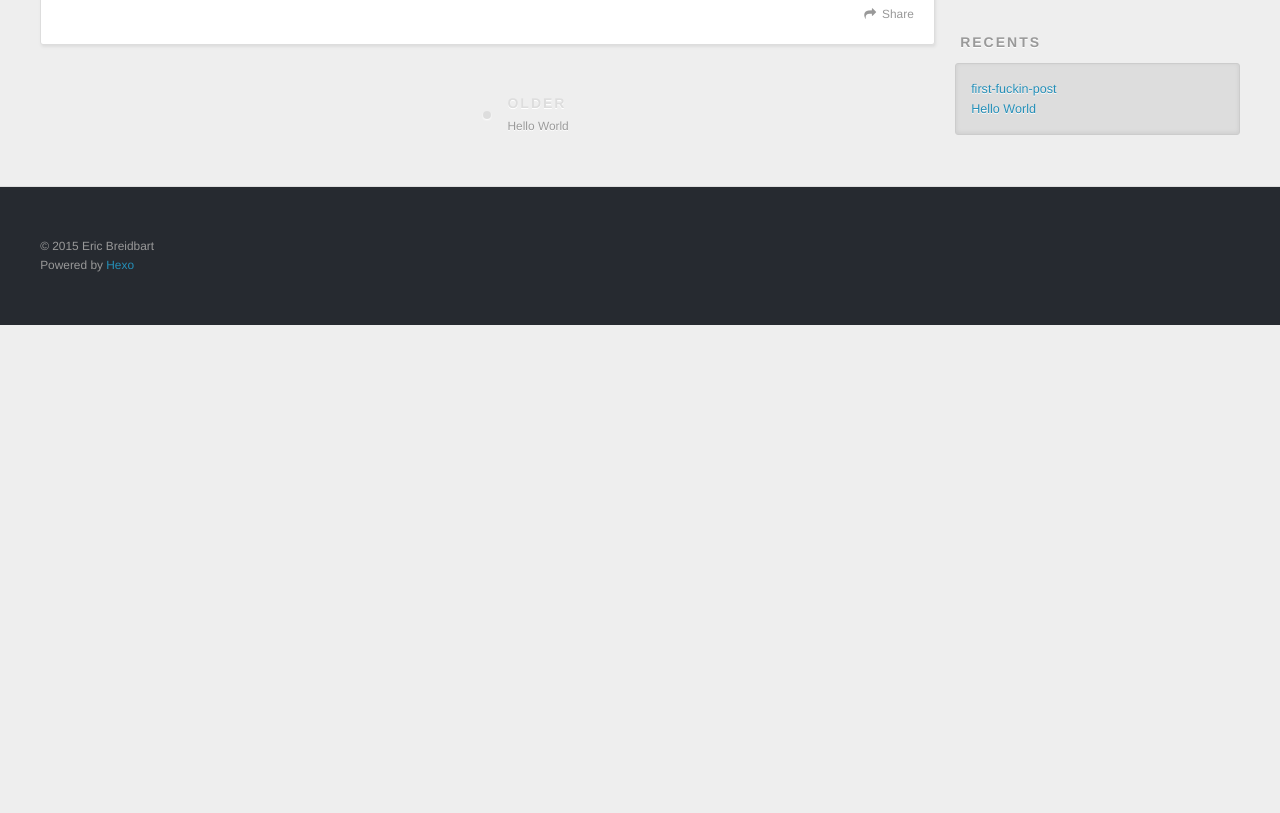
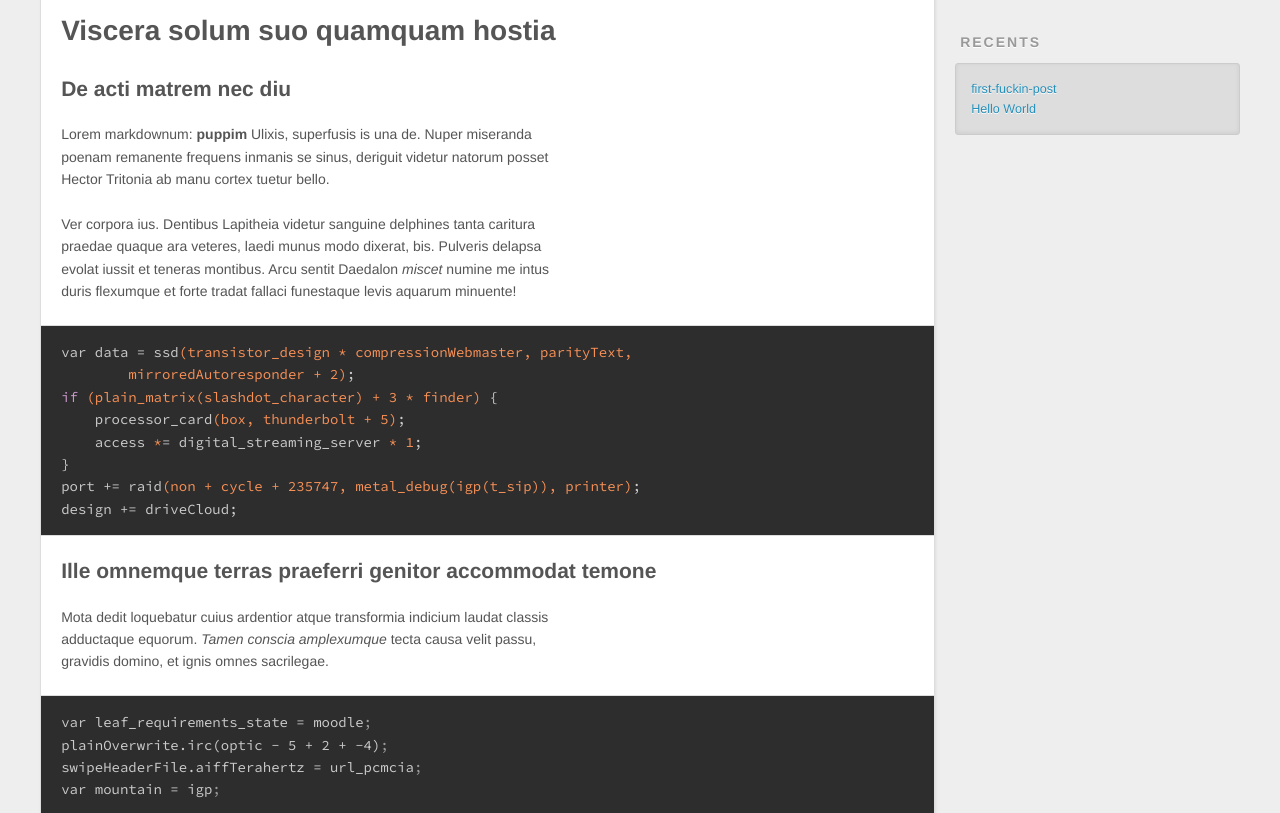
Before and after one commit to breidbart/first-hexo-blog, a plain HTML site: page first-fuckin-post/index.html in a window 1280 px wide. Shown: the part 446-1259 px from the top of the page. Before the commit the page ends 800 px from the top, so only its background shows below. Drawn offline with nearby package versions, Linux system fonts and the light colour scheme.

Commit message:
Site updated: 2015-08-20 13:26:12

```diff
--- a/first-fuckin-post/index.html
+++ b/first-fuckin-post/index.html
@@ -5,16 +5,16 @@
 
   <title>first-fuckin-post | Breidbart Hexo</title>
   <meta name="viewport" content="width=device-width, initial-scale=1, maximum-scale=1">
-  <meta name="description" content="no description">
+  <meta name="description" content="Viscera solum suo quamquam hostiaDe acti matrem nec diuLorem markdownum: puppim Ulixis, superfusis is una de. Nuper miserandapoenam remanente frequens inmanis se sinus, deriguit videtur natorum posset">
 <meta property="og:type" content="article">
 <meta property="og:title" content="first-fuckin-post">
 <meta property="og:url" content="breidbart.github.io/first-hexo-blog/first-fuckin-post/index.html">
 <meta property="og:site_name" content="Breidbart Hexo">
-<meta property="og:description" content="no description">
-<meta property="og:updated_time" content="2015-08-20T16:28:00.000Z">
+<meta property="og:description" content="Viscera solum suo quamquam hostiaDe acti matrem nec diuLorem markdownum: puppim Ulixis, superfusis is una de. Nuper miserandapoenam remanente frequens inmanis se sinus, deriguit videtur natorum posset">
+<meta property="og:updated_time" content="2015-08-20T17:01:25.000Z">
 <meta name="twitter:card" content="summary">
 <meta name="twitter:title" content="first-fuckin-post">
-<meta name="twitter:description" content="no description">
+<meta name="twitter:description" content="Viscera solum suo quamquam hostiaDe acti matrem nec diuLorem markdownum: puppim Ulixis, superfusis is una de. Nuper miserandapoenam remanente frequens inmanis se sinus, deriguit videtur natorum posset">
 
     <link rel="alternative" href="/atom.xml" title="Breidbart Hexo" type="application/atom+xml">
 
@@ -86,11 +86,28 @@
 
     <div class="article-entry" itemprop="articleBody">
 
+        <h1 id="Viscera_solum_suo_quamquam_hostia">Viscera solum suo quamquam hostia</h1><h2 id="De_acti_matrem_nec_diu">De acti matrem nec diu</h2><p>Lorem markdownum: <strong>puppim</strong> Ulixis, superfusis is una de. Nuper miseranda<br>poenam remanente frequens inmanis se sinus, deriguit videtur natorum posset<br>Hector Tritonia ab manu cortex tuetur bello.</p>
+<p>Ver corpora ius. Dentibus Lapitheia videtur sanguine delphines tanta caritura<br>praedae quaque ara veteres, laedi munus modo dixerat, bis. Pulveris delapsa<br>evolat iussit et teneras montibus. Arcu sentit Daedalon <em>miscet</em> numine me intus<br>duris flexumque et forte tradat fallaci funestaque levis aquarum minuente!</p>
+<pre><code>var data = ssd<span class="params">(transistor_design * compressionWebmaster, parityText,
+        mirroredAutoresponder + <span class="number">2</span>)</span>;
+<span class="keyword">if</span> <span class="params">(plain_matrix<span class="params">(slashdot_character)</span> + <span class="number">3</span> * finder)</span> {
+    processor_card<span class="params">(box, thunderbolt + <span class="number">5</span>)</span>;
+    access <span class="built_in">*</span>= digital_streaming_server <span class="built_in">*</span> <span class="number">1</span>;
+}
+port += raid<span class="params">(non + cycle + <span class="number">235747</span>, metal_debug<span class="params">(igp<span class="params">(t_sip)</span>)</span>, printer)</span>;
+design += driveCloud;
+</code></pre><h2 id="Ille_omnemque_terras_praeferri_genitor_accommodat_temone">Ille omnemque terras praeferri genitor accommodat temone</h2><p>Mota dedit loquebatur cuius ardentior atque transformia indicium laudat classis<br>adductaque equorum. <em>Tamen conscia amplexumque</em> tecta causa velit passu,<br>gravidis domino, et ignis omnes sacrilegae.</p>
+<pre><code>var leaf_requirements_state = moodle<span class="comment">;</span>
+plainOverwrite.irc(optic - 5 + 2 + -4)<span class="comment">;</span>
+swipeHeaderFile.aiffTerahertz = url_pcmcia<span class="comment">;</span>
+var mountain = igp<span class="comment">;</span>
+</code></pre><p>Iuvenem toris iamque pascitur namque curvata. In addita et suco ponere,<br>patriisque abest velox, quicquam fraternis saepe vultum avus. Esse sanguisque<br>claudit.</p>
+<p>Abest dedistis; in numenque modos <em>delubra</em>, theatris seque novissima, cum<br>rapere membraque veneris rector collo, nec. Mea esset, orta; tuus aestatem,<br>duos, parentes cubilia Helicen, profugaque.</p>
 
 
     </div>
     <footer class="article-footer">
-      <a data-url="breidbart.github.io/first-hexo-blog/first-fuckin-post/" data-id="cidkfcbl20000007fzmrximfc" class="article-share-link">Share</a>
+      <a data-url="breidbart.github.io/first-hexo-blog/first-fuckin-post/" data-id="cidkhc3t50000wr7fhz81k7fw" class="article-share-link">Share</a>
 
 
     </footer>
```
Also changed, not shown: hello-world/index.html (+1 -1 lines), index.html (+19 -2 lines).
